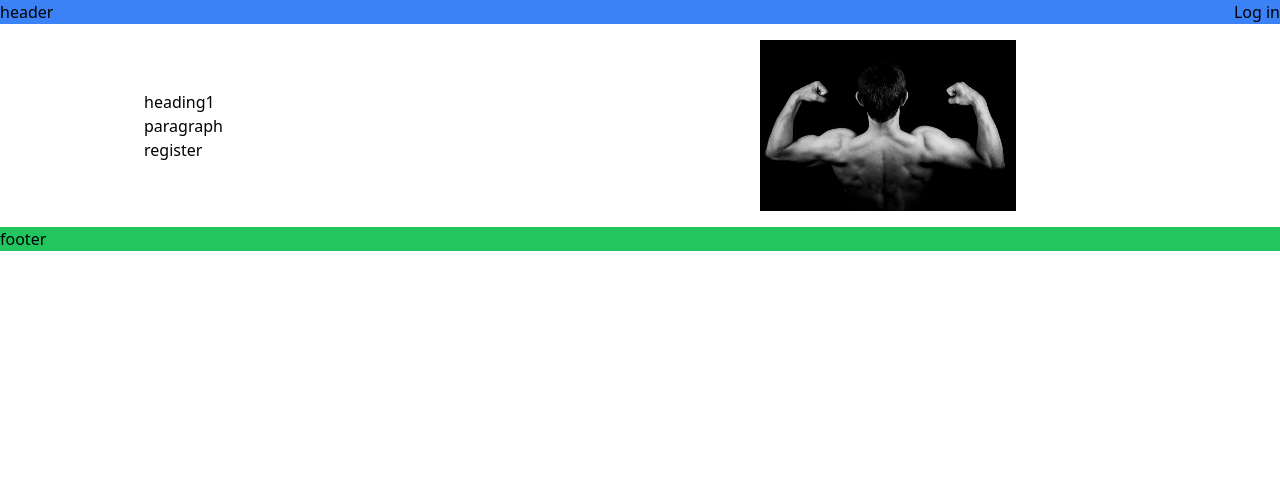
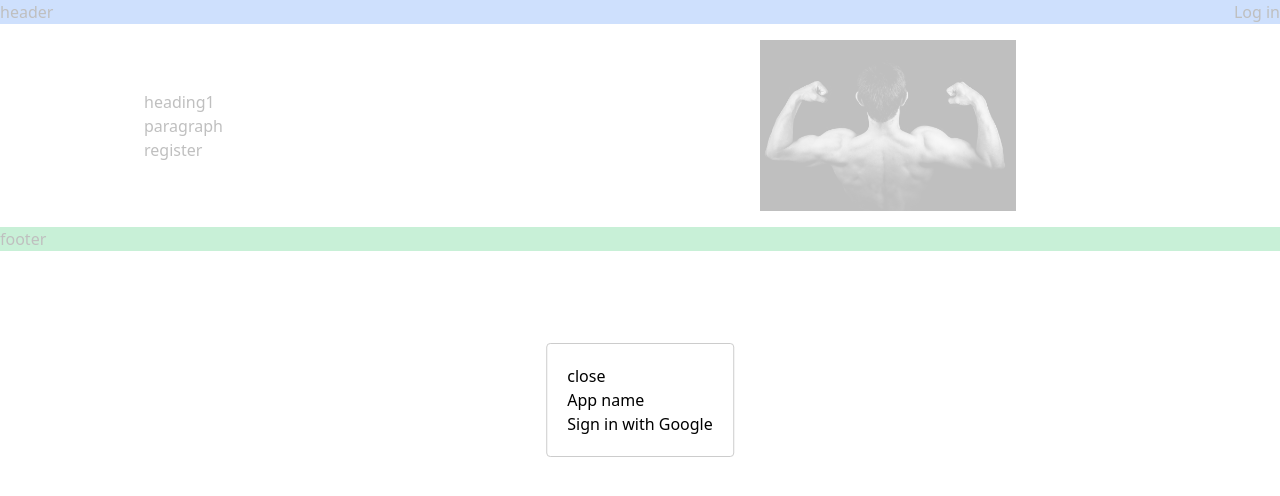
Before and after one commit to nakashi94/muscle-power, a Next.js app in the folder front/: page / in a window 1280 px wide. Both pictures are taken after a click on the button "Log in". Shown: the top 496 px of the page. Built offline with nearby package versions, Linux system fonts and the light colour scheme; no server answers.

Commit message:
create login modal

```diff
--- a/front/package.json
+++ b/front/package.json
@@ -15,6 +15,7 @@
     "@types/node": "18.11.18",
     "@types/react": "18.0.27",
     "@types/react-dom": "18.0.10",
+    "@types/react-modal": "^3.13.1",
     "chart.js": "^4.2.0",
     "eslint": "8.32.0",
     "eslint-config-next": "13.1.5",
@@ -23,6 +24,7 @@
     "react": "18.2.0",
     "react-chartjs-2": "^5.2.0",
     "react-dom": "18.2.0",
+    "react-modal": "^3.16.1",
     "react-toastify": "^9.1.1",
     "ts-jest": "^29.0.5",
     "typescript": "4.9.4"
--- a/front/src/components/Header.tsx
+++ b/front/src/components/Header.tsx
@@ -1,14 +1,34 @@
 import Link from "next/link";
 import Router from "next/router";
-import React, { memo } from "react";
+import React, { memo, useState } from "react";
 import { ToastContainer, toast } from "react-toastify";
 import "react-toastify/dist/ReactToastify.css";
 import { getAuth, signInWithPopup, GoogleAuthProvider } from "firebase/auth";
 import { app } from "../config/firebase/firebaseInit";
 import { provider } from "../config/firebase/auth-google-provider-create";
+import Modal from "react-modal";
+
+// Modal.setAppElement("__next");
 
 export const Header: React.FC = memo(() => {
-  const onClickLoginButton = () => {
+  const [modalIsOpen, setModalIsOpen] = useState<boolean>(false);
+  const closeModal = () => {
+    setModalIsOpen(false);
+  };
+  const openModal = () => {
+    setModalIsOpen(true);
+  };
+  const customStyles = {
+    content: {
+      top: "50%",
+      left: "50%",
+      right: "auto",
+      bottom: "auto",
+      marginRight: "-50%",
+      transform: "translate(-50%, -50%)",
+    },
+  };
+  const onClickSignIn = () => {
     const auth = getAuth(app);
     signInWithPopup(auth, provider)
       .then(async (result) => {
@@ -52,7 +72,18 @@ export const Header: React.FC = memo(() => {
         <div>
           <Link href="/">header</Link>
         </div>
-        <button onClick={onClickLoginButton}>Log in</button>
+        <button onClick={openModal}>Log in</button>
+        <Modal
+          isOpen={modalIsOpen}
+          onRequestClose={closeModal}
+          style={customStyles}
+          ariaHideApp={false}
+          contentLabel="Login Modal"
+        >
+          <button onClick={closeModal}>close</button>
+          <h1>App name</h1>
+          <button onClick={onClickSignIn}>Sign in with Google</button>
+        </Modal>
       </div>
       <ToastContainer />
     </header>
```
Also changed, not shown: 2 other files (tests, documents, lock files or other folders).
